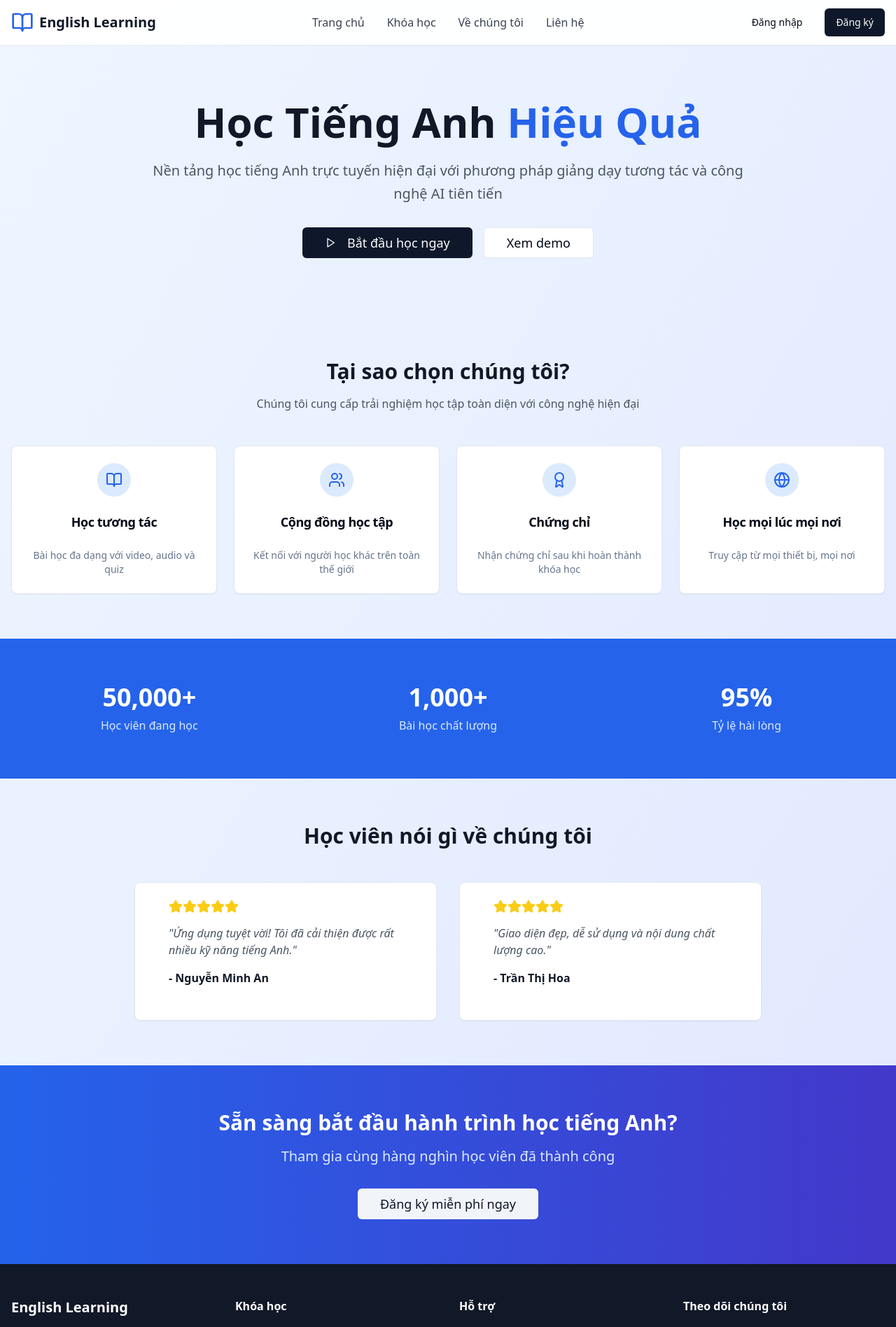
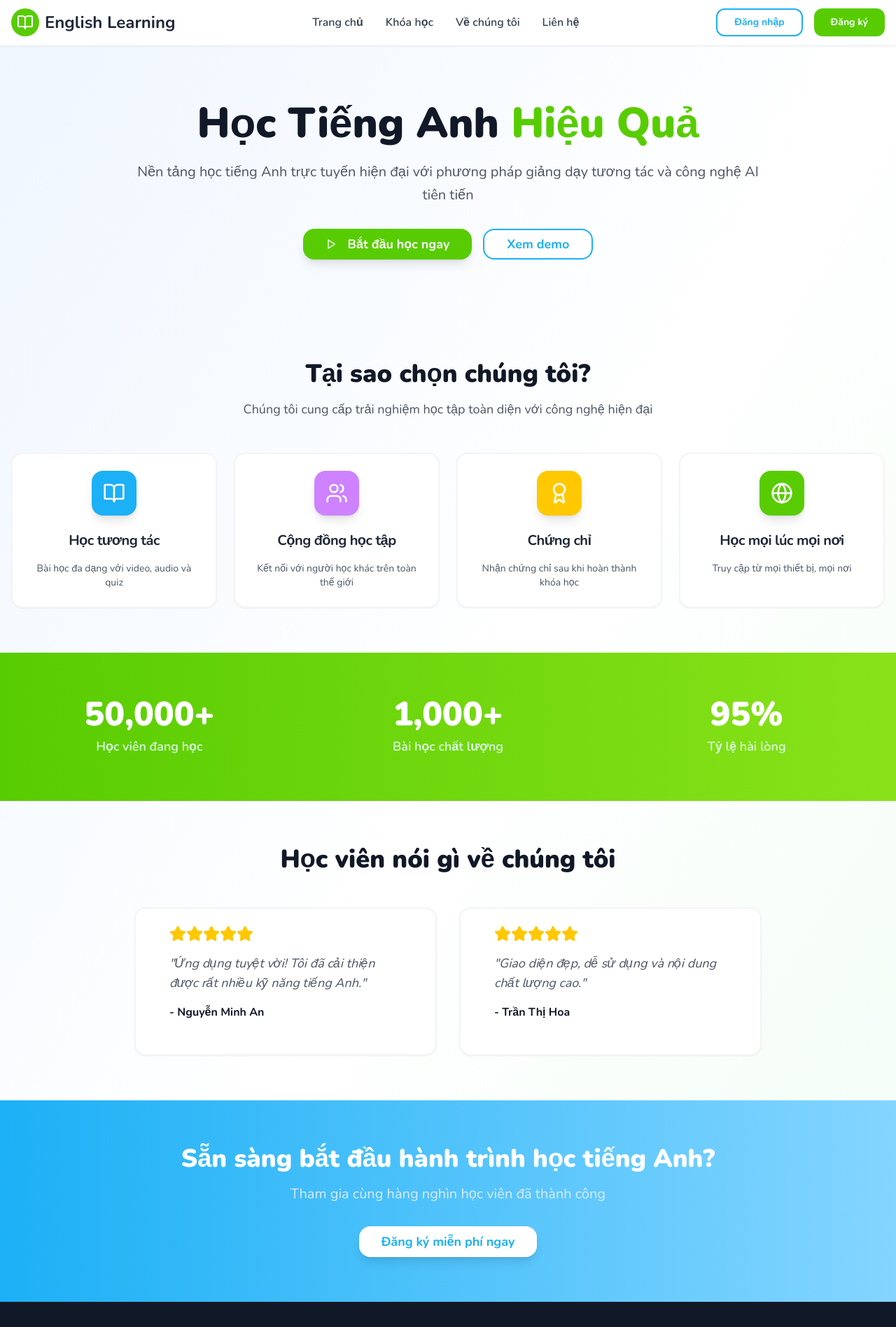
Before and after one commit to thuc0506/learning-english, a React (Vite) app: page / in a window 1280 px wide. Shown: the top 1897 px of the page at 70% size. Built offline with nearby package versions, Linux system fonts and the light colour scheme.

Commit message:
Refactor: Apply Duolingo-inspired design
Implement Duolingo's interface or font styles.

```diff
--- a/index.html
+++ b/index.html
@@ -1,22 +1,15 @@
-<!DOCTYPE html>
+
+<!doctype html>
 <html lang="en">
   <head>
     <meta charset="UTF-8" />
+    <link rel="icon" type="image/svg+xml" href="/favicon.ico" />
     <meta name="viewport" content="width=device-width, initial-scale=1.0" />
-    <title>englearn-social-react</title>
-    <meta name="description" content="Lovable Generated Project" />
-    <meta name="author" content="Lovable" />
-
-    <meta property="og:title" content="englearn-social-react" />
-    <meta property="og:description" content="Lovable Generated Project" />
-    <meta property="og:type" content="website" />
-    <meta property="og:image" content="https://lovable.dev/opengraph-image-p98pqg.png" />
-
-    <meta name="twitter:card" content="summary_large_image" />
-    <meta name="twitter:site" content="@lovable_dev" />
-    <meta name="twitter:image" content="https://lovable.dev/opengraph-image-p98pqg.png" />
+    <title>English Learning</title>
+    <link rel="preconnect" href="https://fonts.googleapis.com">
+    <link rel="preconnect" href="https://fonts.gstatic.com" crossorigin>
+    <link href="https://fonts.googleapis.com/css2?family=Nunito:wght@300;400;600;700;800;900&display=swap" rel="stylesheet">
   </head>
-
   <body>
     <div id="root"></div>
     <script type="module" src="/src/main.tsx"></script>
--- a/src/components/Navigation.tsx
+++ b/src/components/Navigation.tsx
@@ -16,27 +16,29 @@ const Navigation = () => {
 
   return (
     <>
-      <nav className="bg-white/95 backdrop-blur-sm shadow-sm sticky top-0 z-50">
+      <nav className="bg-white shadow-sm sticky top-0 z-50 border-b-2 border-gray-100">
         <div className="container mx-auto px-4">
           <div className="flex justify-between items-center h-16">
             {/* Logo */}
             <div className="flex items-center space-x-2">
-              <BookOpen className="h-8 w-8 text-blue-600" />
-              <span className="text-xl font-bold text-gray-900">English Learning</span>
+              <div className="w-10 h-10 bg-duolingo-green rounded-full flex items-center justify-center">
+                <BookOpen className="h-6 w-6 text-white" />
+              </div>
+              <span className="text-2xl font-bold text-gray-800 font-nunito">English Learning</span>
             </div>
 
             {/* Desktop Menu */}
             <div className="hidden md:flex items-center space-x-8">
-              <a href="#" className="text-gray-700 hover:text-blue-600 transition-colors">
+              <a href="#" className="text-gray-700 hover:text-duolingo-green transition-colors font-nunito font-semibold">
                 Trang chủ
               </a>
-              <a href="#" className="text-gray-700 hover:text-blue-600 transition-colors">
+              <a href="#" className="text-gray-700 hover:text-duolingo-green transition-colors font-nunito font-semibold">
                 Khóa học
               </a>
-              <a href="#" className="text-gray-700 hover:text-blue-600 transition-colors">
+              <a href="#" className="text-gray-700 hover:text-duolingo-green transition-colors font-nunito font-semibold">
                 Về chúng tôi
               </a>
-              <a href="#" className="text-gray-700 hover:text-blue-600 transition-colors">
+              <a href="#" className="text-gray-700 hover:text-duolingo-green transition-colors font-nunito font-semibold">
                 Liên hệ
               </a>
             </div>
@@ -44,19 +46,23 @@ const Navigation = () => {
             {/* Auth Buttons */}
             <div className="hidden md:flex items-center space-x-4">
               <Button
-                variant="ghost"
+                variant="outline"
                 onClick={() => handleAuthClick('login')}
+                className="border-2 border-duolingo-blue text-duolingo-blue hover:bg-duolingo-blue hover:text-white font-nunito font-bold rounded-xl px-6"
               >
                 Đăng nhập
               </Button>
-              <Button onClick={() => handleAuthClick('register')}>
+              <Button
+                onClick={() => handleAuthClick('register')}
+                className="bg-duolingo-green hover:bg-duolingo-green-dark text-white font-nunito font-bold rounded-xl px-6"
+              >
                 Đăng ký
               </Button>
             </div>
 
             {/* Mobile Menu Button */}
             <button
-              className="md:hidden"
+              className="md:hidden p-2 rounded-lg hover:bg-gray-100"
               onClick={() => setIsOpen(!isOpen)}
             >
               {isOpen ? <X className="h-6 w-6" /> : <Menu className="h-6 w-6" />}
@@ -65,27 +71,31 @@ const Navigation = () => {
 
           {/* Mobile Menu */}
           {isOpen && (
-            <div className="md:hidden py-4 space-y-4">
-              <a href="#" className="block text-gray-700 hover:text-blue-600">
+            <div className="md:hidden py-4 space-y-4 border-t">
+              <a href="#" className="block text-gray-700 hover:text-duolingo-green font-nunito font-semibold py-2">
                 Trang chủ
               </a>
-              <a href="#" className="block text-gray-700 hover:text-blue-600">
+              <a href="#" className="block text-gray-700 hover:text-duolingo-green font-nunito font-semibold py-2">
                 Khóa học
               </a>
-              <a href="#" className="block text-gray-700 hover:text-blue-600">
+              <a href="#" className="block text-gray-700 hover:text-duolingo-green font-nunito font-semibold py-2">
                 Về chúng tôi
               </a>
-              <a href="#" className="block text-gray-700 hover:text-blue-600">
+              <a href="#" className="block text-gray-700 hover:text-duolingo-green font-nunito font-semibold py-2">
                 Liên hệ
               </a>
-              <div className="flex flex-col space-y-2 pt-4">
+              <div className="flex flex-col space-y-3 pt-4">
                 <Button
-                  variant="ghost"
+                  variant="outline"
                   onClick={() => handleAuthClick('login')}
+                  className="border-2 border-duolingo-blue text-duolingo-blue hover:bg-duolingo-blue hover:text-white font-nunito font-bold rounded-xl"
                 >
                   Đăng nhập
                 </Button>
-                <Button onClick={() => handleAuthClick('register')}>
+                <Button
+                  onClick={() => handleAuthClick('register')}
+                  className="bg-duolingo-green hover:bg-duolingo-green-dark text-white font-nunito font-bold rounded-xl"
+                >
                   Đăng ký
                 </Button>
               </div>
--- a/src/pages/Index.tsx
+++ b/src/pages/Index.tsx
@@ -9,22 +9,26 @@ const Index = () => {
     {
       icon: BookOpen,
       title: "Học tương tác",
-      description: "Bài học đa dạng với video, audio và quiz"
+      description: "Bài học đa dạng với video, audio và quiz",
+      color: "bg-duolingo-blue"
     },
     {
       icon: Users,
       title: "Cộng đồng học tập",
-      description: "Kết nối với người học khác trên toàn thế giới"
+      description: "Kết nối với người học khác trên toàn thế giới",
+      color: "bg-duolingo-purple"
     },
     {
       icon: Award,
       title: "Chứng chỉ",
-      description: "Nhận chứng chỉ sau khi hoàn thành khóa học"
+      description: "Nhận chứng chỉ sau khi hoàn thành khóa học",
+      color: "bg-duolingo-yellow"
     },
     {
       icon: Globe,
       title: "Học mọi lúc mọi nơi",
-      description: "Truy cập từ mọi thiết bị, mọi nơi"
+      description: "Truy cập từ mọi thiết bị, mọi nơi",
+      color: "bg-duolingo-green"
     }
   ];
 
@@ -42,26 +46,33 @@ const Index = () => {
   ];
 
   return (
-    <div className="min-h-screen bg-gradient-to-br from-blue-50 to-indigo-100">
+    <div className="min-h-screen bg-gradient-to-br from-blue-50 via-white to-green-50 font-nunito">
       <Navigation />
 
       {/* Hero Section */}
       <section className="container mx-auto px-4 py-20">
         <div className="text-center max-w-4xl mx-auto">
-          <h1 className="text-5xl md:text-6xl font-bold text-gray-900 mb-6">
+          <h1 className="text-5xl md:text-6xl font-black text-gray-900 mb-6 font-nunito">
             Học Tiếng Anh
-            <span className="text-blue-600"> Hiệu Quả</span>
+            <span className="text-duolingo-green"> Hiệu Quả</span>
           </h1>
-          <p className="text-xl text-gray-600 mb-8 leading-relaxed">
+          <p className="text-xl text-gray-600 mb-8 leading-relaxed font-nunito font-medium">
             Nền tảng học tiếng Anh trực tuyến hiện đại với phương pháp giảng dạy
             tương tác và công nghệ AI tiên tiến
           </p>
           <div className="flex flex-col sm:flex-row gap-4 justify-center">
-            <Button size="lg" className="text-lg px-8 py-3">
+            <Button
+              size="lg"
+              className="text-lg px-8 py-4 bg-duolingo-green hover:bg-duolingo-green-dark text-white font-nunito font-bold rounded-2xl shadow-lg hover:shadow-xl transform hover:scale-105 transition-all duration-200"
+            >
               <Play className="mr-2 h-5 w-5" />
               Bắt đầu học ngay
             </Button>
-            <Button variant="outline" size="lg" className="text-lg px-8 py-3">
+            <Button
+              variant="outline"
+              size="lg"
+              className="text-lg px-8 py-4 border-2 border-duolingo-blue text-duolingo-blue hover:bg-duolingo-blue hover:text-white font-nunito font-bold rounded-2xl"
+            >
               Xem demo
             </Button>
           </div>
@@ -71,25 +82,25 @@ const Index = () => {
       {/* Features Section */}
       <section className="container mx-auto px-4 py-16">
         <div className="text-center mb-12">
-          <h2 className="text-3xl font-bold text-gray-900 mb-4">
+          <h2 className="text-4xl font-black text-gray-900 mb-4 font-nunito">
             Tại sao chọn chúng tôi?
           </h2>
-          <p className="text-gray-600 max-w-2xl mx-auto">
+          <p className="text-gray-600 max-w-2xl mx-auto font-nunito text-lg font-medium">
             Chúng tôi cung cấp trải nghiệm học tập toàn diện với công nghệ hiện đại
           </p>
         </div>
 
         <div className="grid md:grid-cols-2 lg:grid-cols-4 gap-6">
           {features.map((feature, index) => (
-            <Card key={index} className="text-center hover:shadow-lg transition-shadow duration-300">
-              <CardHeader>
-                <div className="mx-auto w-12 h-12 bg-blue-100 rounded-full flex items-center justify-center mb-4">
-                  <feature.icon className="h-6 w-6 text-blue-600" />
+            <Card key={index} className="text-center hover:shadow-xl transition-all duration-300 transform hover:scale-105 border-2 border-gray-100 rounded-2xl overflow-hidden">
+              <CardHeader className="pb-4">
+                <div className={`mx-auto w-16 h-16 ${feature.color} rounded-2xl flex items-center justify-center mb-4 shadow-lg`}>
+                  <feature.icon className="h-8 w-8 text-white" />
                 </div>
-                <CardTitle className="text-lg">{feature.title}</CardTitle>
+                <CardTitle className="text-xl font-nunito font-bold text-gray-800">{feature.title}</CardTitle>
               </CardHeader>
               <CardContent>
-                <CardDescription>{feature.description}</CardDescription>
+                <CardDescription className="font-nunito text-gray-600 font-medium">{feature.description}</CardDescription>
               </CardContent>
             </Card>
           ))}
@@ -97,20 +108,20 @@ const Index = () => {
       </section>
 
       {/* Stats Section */}
-      <section className="bg-blue-600 text-white py-16">
+      <section className="bg-gradient-to-r from-duolingo-green to-duolingo-green-light text-white py-16">
         <div className="container mx-auto px-4">
           <div className="grid md:grid-cols-3 gap-8 text-center">
             <div>
-              <div className="text-4xl font-bold mb-2">50,000+</div>
-              <div className="text-blue-100">Học viên đang học</div>
+              <div className="text-5xl font-black mb-2 font-nunito">50,000+</div>
+              <div className="text-green-100 font-nunito text-lg font-semibold">Học viên đang học</div>
             </div>
             <div>
-              <div className="text-4xl font-bold mb-2">1,000+</div>
-              <div className="text-blue-100">Bài học chất lượng</div>
+              <div className="text-5xl font-black mb-2 font-nunito">1,000+</div>
+              <div className="text-green-100 font-nunito text-lg font-semibold">Bài học chất lượng</div>
             </div>
             <div>
-              <div className="text-4xl font-bold mb-2">95%</div>
-              <div className="text-blue-100">Tỷ lệ hài lòng</div>
+              <div className="text-5xl font-black mb-2 font-nunito">95%</div>
+              <div className="text-green-100 font-nunito text-lg font-semibold">Tỷ lệ hài lòng</div>
             </div>
           </div>
         </div>
@@ -119,22 +130,22 @@ const Index = () => {
       {/* Testimonials */}
       <section className="container mx-auto px-4 py-16">
         <div className="text-center mb-12">
-          <h2 className="text-3xl font-bold text-gray-900 mb-4">
+          <h2 className="text-4xl font-black text-gray-900 mb-4 font-nunito">
             Học viên nói gì về chúng tôi
           </h2>
         </div>
 
         <div className="grid md:grid-cols-2 gap-8 max-w-4xl mx-auto">
           {testimonials.map((testimonial, index) => (
-            <Card key={index} className="p-6">
+            <Card key={index} className="p-6 border-2 border-gray-100 rounded-2xl hover:shadow-xl transition-all duration-300">
               <CardContent className="pt-0">
                 <div className="flex mb-4">
                   {[...Array(testimonial.rating)].map((_, i) => (
-                    <Star key={i} className="h-5 w-5 text-yellow-400 fill-current" />
+                    <Star key={i} className="h-6 w-6 text-duolingo-yellow fill-current" />
                   ))}
                 </div>
-                <p className="text-gray-600 mb-4 italic">"{testimonial.text}"</p>
-                <p className="font-semibold text-gray-900">- {testimonial.name}</p>
+                <p className="text-gray-600 mb-4 italic font-nunito text-lg">"{testimonial.text}"</p>
+                <p className="font-bold text-gray-900 font-nunito">- {testimonial.name}</p>
               </CardContent>
             </Card>
           ))}
@@ -142,15 +153,18 @@ const Index = () => {
       </section>
 
       {/* CTA Section */}
-      <section className="bg-gradient-to-r from-blue-600 to-indigo-700 text-white py-16">
+      <section className="bg-gradient-to-r from-duolingo-blue to-duolingo-blue-light text-white py-16">
         <div className="container mx-auto px-4 text-center">
-          <h2 className="text-3xl font-bold mb-4">
+          <h2 className="text-4xl font-black mb-4 font-nunito">
             Sẵn sàng bắt đầu hành trình học tiếng Anh?
           </h2>
-          <p className="text-xl mb-8 text-blue-100">
+          <p className="text-xl mb-8 text-blue-100 font-nunito font-medium">
             Tham gia cùng hàng nghìn học viên đã thành công
           </p>
-          <Button size="lg" variant="secondary" className="text-lg px-8 py-3">
+          <Button
+            size="lg"
+            className="text-lg px-8 py-4 bg-white hover:bg-gray-100 text-duolingo-blue font-nunito font-bold rounded-2xl shadow-lg hover:shadow-xl transform hover:scale-105 transition-all duration-200"
+          >
             Đăng ký miễn phí ngay
           </Button>
         </div>
@@ -161,14 +175,19 @@ const Index = () => {
         <div className="container mx-auto px-4">
           <div className="grid md:grid-cols-4 gap-8">
             <div>
-              <h3 className="text-xl font-bold mb-4">English Learning</h3>
-              <p className="text-gray-400">
+              <div className="flex items-center space-x-2 mb-4">
+                <div className="w-8 h-8 bg-duolingo-green rounded-full flex items-center justify-center">
+                  <BookOpen className="h-5 w-5 text-white" />
+                </div>
+                <h3 className="text-xl font-bold font-nunito">English Learning</h3>
+              </div>
+              <p className="text-gray-400 font-nunito">
                 Nền tảng học tiếng Anh trực tuyến hàng đầu Việt Nam
               </p>
             </div>
             <div>
-              <h4 className="font-semibold mb-4">Khóa học</h4>
-              <ul className="space-y-2 text-gray-400">
+              <h4 className="font-bold mb-4 font-nunito text-lg">Khóa học</h4>
+              <ul className="space-y-2 text-gray-400 font-nunito">
                 <li>Tiếng Anh cơ bản</li>
                 <li>Tiếng Anh giao tiếp</li>
                 <li>IELTS</li>
@@ -176,23 +195,23 @@ const Index = () => {
               </ul>
             </div>
             <div>
-              <h4 className="font-semibold mb-4">Hỗ trợ</h4>
-              <ul className="space-y-2 text-gray-400">
+              <h4 className="font-bold mb-4 font-nunito text-lg">Hỗ trợ</h4>
+              <ul className="space-y-2 text-gray-400 font-nunito">
                 <li>Trung tâm trợ giúp</li>
                 <li>Liên hệ</li>
                 <li>FAQ</li>
               </ul>
             </div>
             <div>
-              <h4 className="font-semibold mb-4">Theo dõi chúng tôi</h4>
-              <ul className="space-y-2 text-gray-400">
+              <h4 className="font-bold mb-4 font-nunito text-lg">Theo dõi chúng tôi</h4>
+              <ul className="space-y-2 text-gray-400 font-nunito">
                 <li>Facebook</li>
                 <li>YouTube</li>
                 <li>Instagram</li>
               </ul>
             </div>
           </div>
-          <div className="border-t border-gray-800 mt-8 pt-8 text-center text-gray-400">
+          <div className="border-t border-gray-800 mt-8 pt-8 text-center text-gray-400 font-nunito">
             <p>&copy; 2024 English Learning. All rights reserved.</p>
           </div>
         </div>
--- a/tailwind.config.ts
+++ b/tailwind.config.ts
@@ -1,3 +1,4 @@
+
 import type { Config } from "tailwindcss";
 
 export default {
@@ -18,7 +19,25 @@ export default {
 			}
 		},
 		extend: {
+			fontFamily: {
+				'nunito': ['Nunito', 'sans-serif'],
+				'sans': ['Nunito', 'sans-serif'],
+			},
 			colors: {
+				// Duolingo-inspired colors
+				'duolingo': {
+					green: '#58CC02',
+					'green-dark': '#4BAA00',
+					'green-light': '#89E219',
+					blue: '#1CB0F6',
+					'blue-dark': '#1899D6',
+					'blue-light': '#84D5FF',
+					red: '#FF4B4B',
+					yellow: '#FFC800',
+					orange: '#FF9600',
+					purple: '#CE82FF',
+					pink: '#FF69B4',
+				},
 				border: 'hsl(var(--border))',
 				input: 'hsl(var(--input))',
 				ring: 'hsl(var(--ring))',
```
Also changed, not shown: src/components/AuthDialog.tsx (+25 -18 lines).
